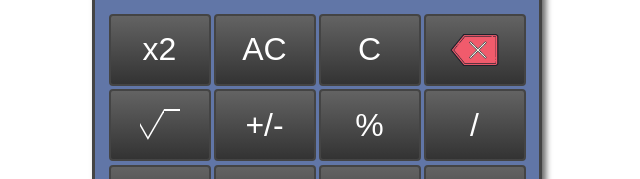
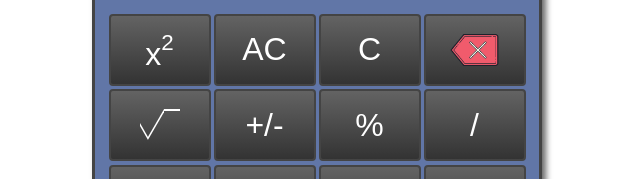
Before and after one commit to Perry-Olsson/react-calculator, a Gatsby site: page / in a window 1280 px wide. Shown: the part 215-394 px from the top of the page, 323-963 px from the left. Built offline with nearby package versions, Linux system fonts and the light colour scheme; Gatsby itself is replaced by a stand-in of ours.

Commit message:
square symbol style update

```diff
--- /dev/null
+++ b/src/app/Buttons/rows/R1/SquaredIcon.tsx
@@ -0,0 +1,28 @@
+import React from "react";
+import styled from "styled-components";
+import { Flex, theme } from "../../../../components";
+
+export const SquaredIcon: React.FC = () => {
+  return (
+    <Container>
+      <X>x</X>
+      <Two>2</Two>
+    </Container>
+  );
+};
+
+const Container = styled(Flex)`
+  width: fit-content;
+`;
+
+const X = styled.span`
+  font-size: ${theme.fontSize};
+  position: relative;
+  top: 5px;
+`;
+
+const Two = styled.span`
+  font-size: 1.4rem;
+  position: relative;
+  bottom: 7px;
+`;
--- a/src/app/Buttons/rows/R1/buttons/Squared.tsx
+++ b/src/app/Buttons/rows/R1/buttons/Squared.tsx
@@ -1,11 +1,12 @@
 import React from "react";
 
-import { Button, Text } from "../../../../../components";
+import { Button } from "../../../../../components";
+import { SquaredIcon } from "../SquaredIcon";
 
 export const Squared: React.FC = () => {
   return (
     <Button>
-      <Text value="x2" />
+      <SquaredIcon />
     </Button>
   );
 };
--- a/src/app/Buttons/rows/R2/buttons/Sqrt.tsx
+++ b/src/app/Buttons/rows/R2/buttons/Sqrt.tsx
@@ -1,7 +1,7 @@
 import React from "react";
 
 import { Button } from "../../../../../components";
-import { SqrtIcon } from "./SqrtIcon";
+import { SqrtIcon } from "../SqrtIcon";
 
 export const Sqrt: React.FC = () => {
   return (
--- a/src/components/Button.tsx
+++ b/src/components/Button.tsx
@@ -25,4 +25,8 @@ const Container = styled(Flex)`
     position: relative;
     top: 1px;
   }
+  -webkit-user-select: none; /* Safari */
+  -moz-user-select: none; /* Firefox */
+  -ms-user-select: none; /* IE10+/Edge */
+  user-select: none; /* Standard */
 `;
--- a/src/components/Text.tsx
+++ b/src/components/Text.tsx
@@ -1,6 +1,8 @@
 import React from "react";
 import styled from "styled-components";
+
 import { TextBoxProps, TextProps } from "./types";
+import { theme } from "./theme";
 
 export const Text: React.FC<TextProps> = ({ value, size, ...restProps }) => {
   return (
@@ -11,7 +13,7 @@ export const Text: React.FC<TextProps> = ({ value, size, ...restProps }) => {
 };
 
 const TextBox = styled.p<TextBoxProps>`
-  font-size: ${props => (props.size ? props.size : "2rem")};
+  font-size: ${props => (props.size ? props.size : theme.fontSize)};
   font-family: Arial, Helvetica, sans-serif;
   color: inherit;
 `;
--- a/src/components/index.ts
+++ b/src/components/index.ts
@@ -3,3 +3,4 @@ export * from "./Layout";
 export * from "./Button";
 export * from "./Text";
 export * from "./Flex";
+export * from "./theme";
--- /dev/null
+++ b/src/components/theme.ts
@@ -0,0 +1,3 @@
+export const theme = {
+  fontSize: "2rem",
+};
```
Also changed, not shown: src/app/Buttons/rows/R2/SqrtIcon.tsx (renamed from src/app/Buttons/rows/R2/buttons/SqrtIcon.tsx).
